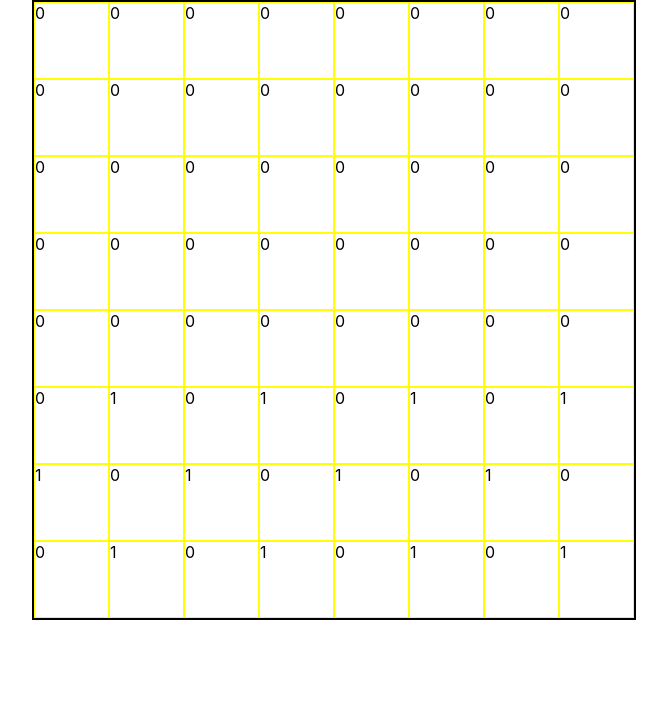
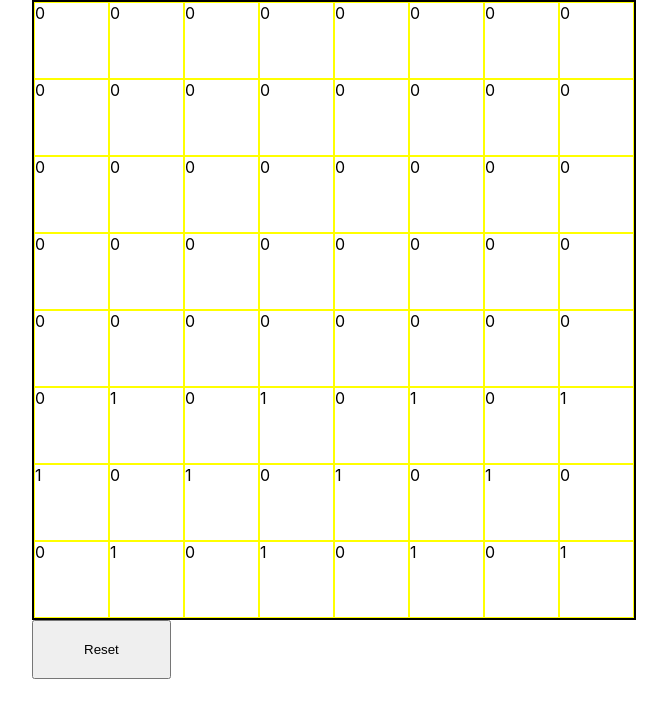
Before and after one commit to cjbt/checker-board, a React (Create React App) app in the folder client/: page / in a window 1280 px wide. Both pictures are taken after a click on the button "Start". Shown: the top 718 px of the page, without its empty margins (208-875 px from the left). Built offline with nearby package versions, Linux system fonts and the light colour scheme.

Commit message:
add reset button

```diff
--- a/client/src/App.js
+++ b/client/src/App.js
@@ -6,10 +6,14 @@ function App() {
   const [start, setStart] = useState(false);
 
   useEffect(() => {
+    init();
+  }, []);
+
+  const init = () => {
     // create 8x8 grid
     const grid = new Array(8).fill(new Array(8).fill(0));
     // initialize with checkers in position
-    const init = grid.map((outer, i) => {
+    const initializePosition = grid.map((outer, i) => {
       if (i === 5 || i === 7) {
         return outer.map((inner, index) => {
           if (index === 1 || index === 3 || index === 5 || index === 7) {
@@ -27,9 +31,8 @@ function App() {
       }
       return outer;
     });
-
-    setState(init);
-  }, []);
+    setState(initializePosition);
+  };
 
   const handleStart = () => {
     setStart(true);
@@ -40,8 +43,9 @@ function App() {
   return (
     <StyledApp>
       {start ? (
+        <>
           <StyledCheckerBoardContainer>
-          {state.map(column => {
+            {state.map((column, i) => {
               return (
                 <StyledColumn>
                   <StyledRow>
@@ -53,6 +57,8 @@ function App() {
               );
             })}
           </StyledCheckerBoardContainer>
+          <StyledButton onClick={init}>Reset</StyledButton>
+        </>
       ) : (
         <StyledButton onClick={handleStart}>Start</StyledButton>
       )}
```
Lines whose indentation alone changed are shown as unchanged.
